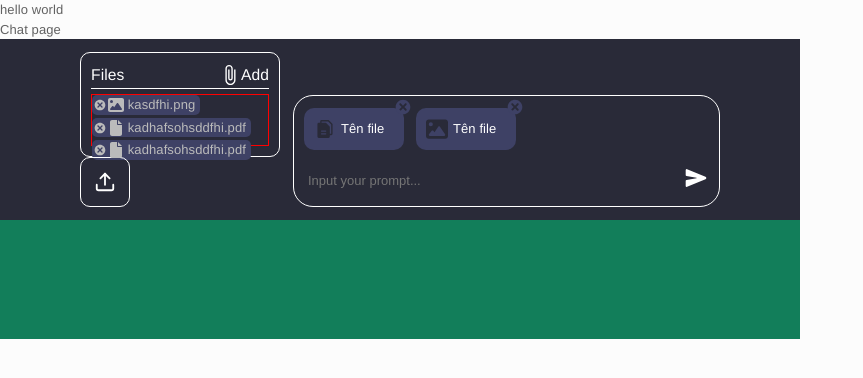
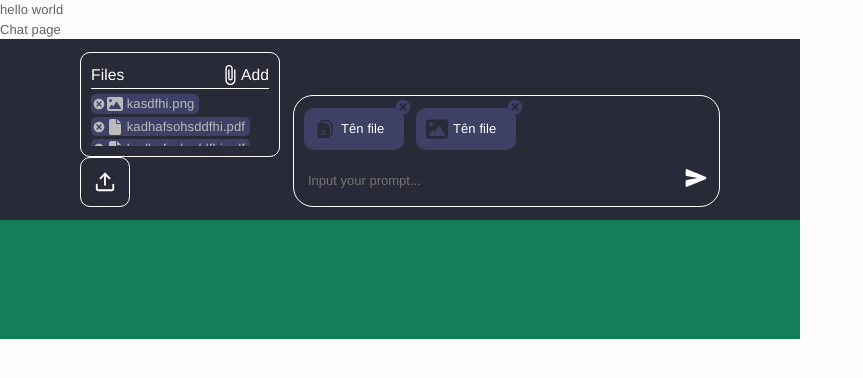
Before and after one commit to Kuroidaka/studyIO, a React (Vite) app: page /chat in a window 1280 px wide. Shown: the top 378 px of the page, without its empty margins (0-863 px from the left). Built offline with nearby package versions, Linux system fonts and the light colour scheme.

Commit message:
Fixed content box

```diff
--- a/src/scss/_index.scss
+++ b/src/scss/_index.scss
@@ -49,9 +49,11 @@
             }
 
             .file_uploaded_area {
-                border: 1px solid red;
+                // border: 1px solid red;
                 margin-top: 5px;
-                height: 52px;
+                // height: 52px;
+                max-height: 52px;
+                overflow-y: auto;
 
                 // scroll-behavior: auto;
                 .file_uploaded_container {
```
